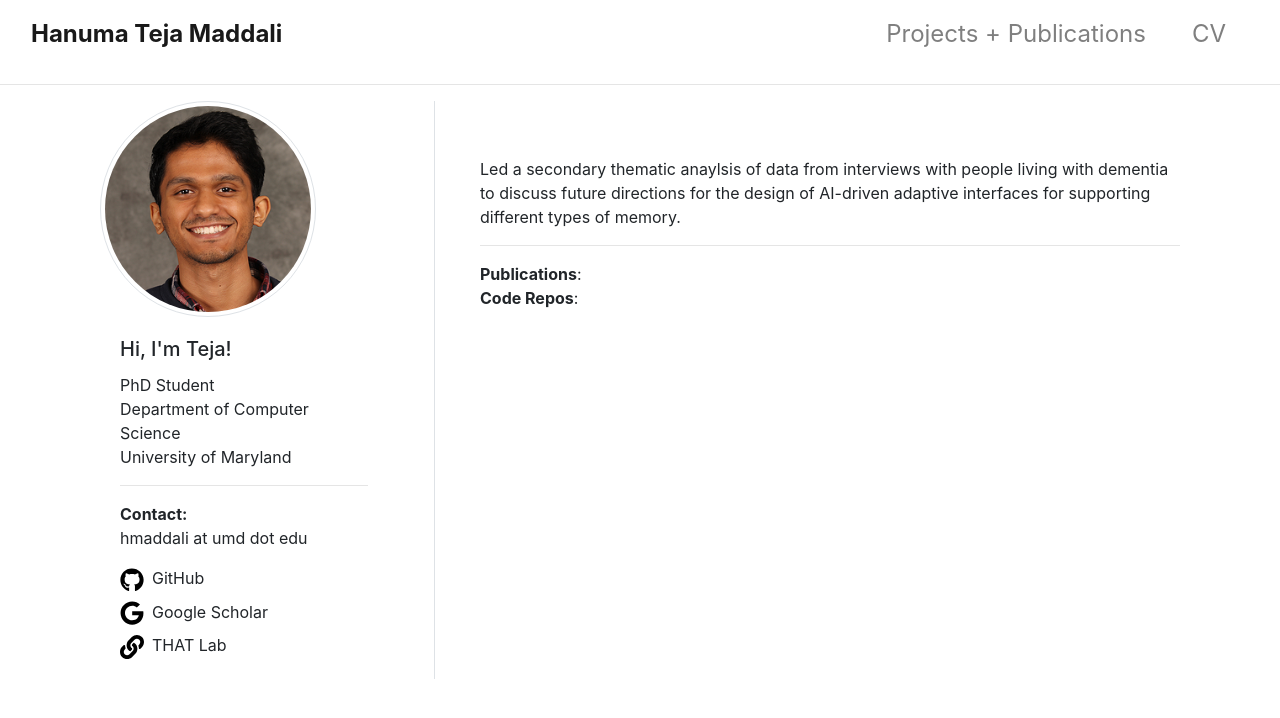
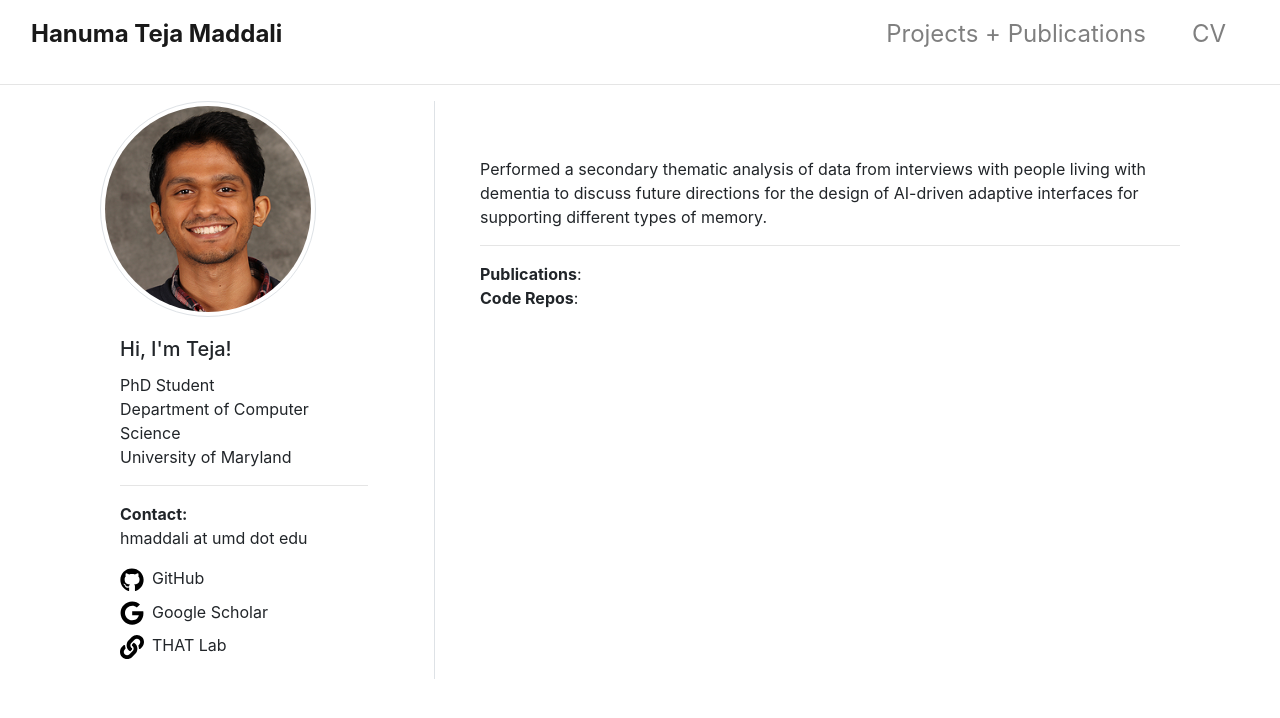
Before and after one commit to maddalihanumateja/maddalihanumateja.github.io, a Jekyll site: the page built from _projects/ai_perspectives.md, in a window 1280 px wide. Shown: the top 718 px of the page. Built offline with Jekyll 4.4.1, drawn with Linux system fonts in a browser that asks for light colours.

Commit message:
Update ai_perspectives.md

```diff
--- a/_projects/ai_perspectives.md
+++ b/_projects/ai_perspectives.md
@@ -16,4 +16,4 @@
 	- Qualtitative Methods
 	- Thematic Analysis
 ---
-Led a secondary thematic anaylsis of data from interviews with people living with dementia to discuss future directions for the design of AI-driven adaptive interfaces for supporting different types of memory.
+Performed a secondary thematic analysis of data from interviews with people living with dementia to discuss future directions for the design of AI-driven adaptive interfaces for supporting different types of memory.
```
Also changed, not shown: other parts of _projects/ai_perspectives.md (+1 -1 lines).
